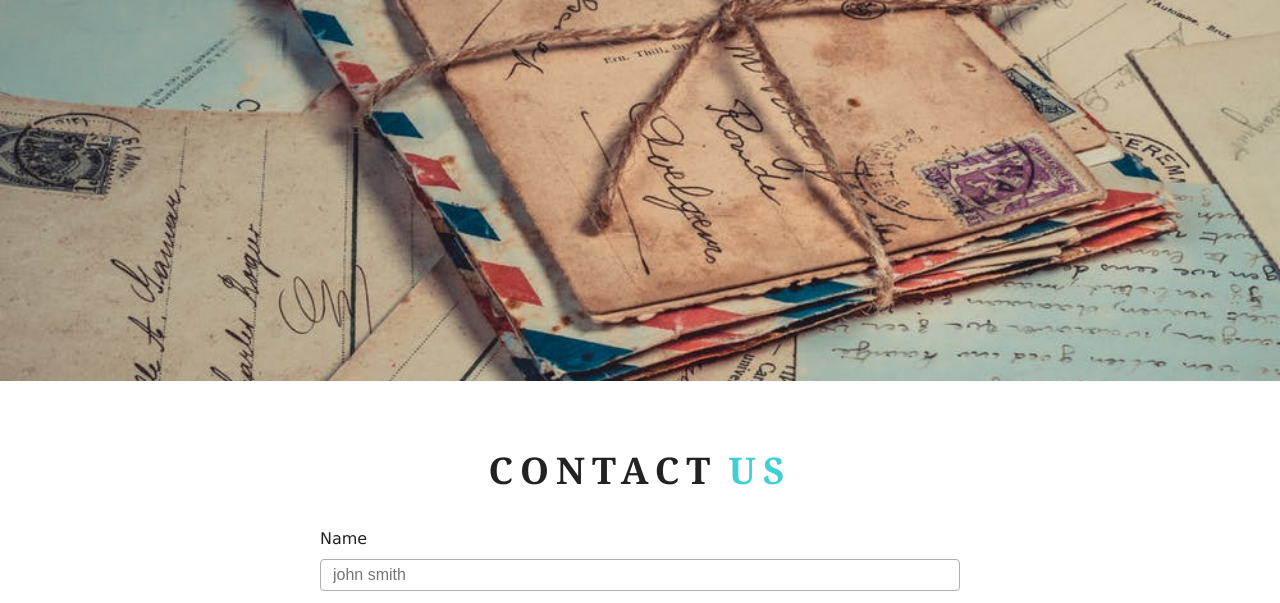
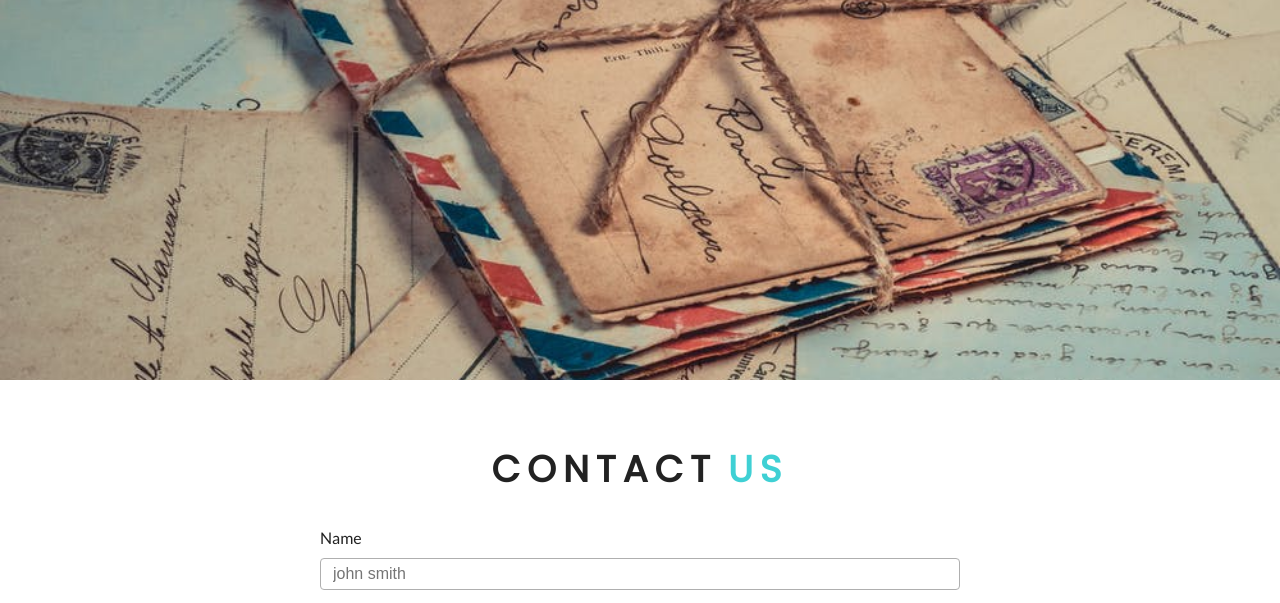
Before and after one commit to john-smilga/gatsby-backroads-project-recording, a Gatsby site: page /contact in a window 1280 px wide. Shown: the part 190-793 px from the top of the page. Built offline with nearby package versions, Linux system fonts and the light colour scheme; Gatsby itself is replaced by a stand-in of ours.

Commit message:
back to normal fonts

```diff
--- a/src/components/layout.css
+++ b/src/components/layout.css
@@ -1,4 +1,4 @@
-/* @import url("https://fonts.googleapis.com/css?family=Lato|Poppins"); */
+@import url("https://fonts.googleapis.com/css?family=Lato|Poppins");
 
 :root {
   --primaryColor: #3fd0d4;
@@ -20,7 +20,7 @@
 }
 
 body {
-  font-family: Verdana, Geneva, Tahoma, sans-serif;
+  font-family: "Lato", sans-serif;
   color: var(--mainBlack);
   background: var(--mainWhite);
   line-height: 1.4;
@@ -32,7 +32,7 @@
 h4,
 h5,
 h6 {
-  font-family: Georgia, "Times New Roman", Times, serif;
+  font-family: "Poppins", sans-serif;
   margin-bottom: 1.25rem;
   letter-spacing: var(--mainSpacing);
 }
```
